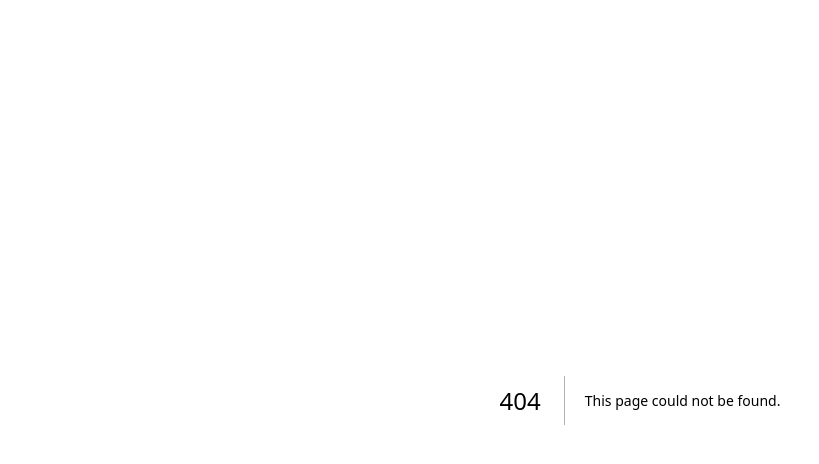
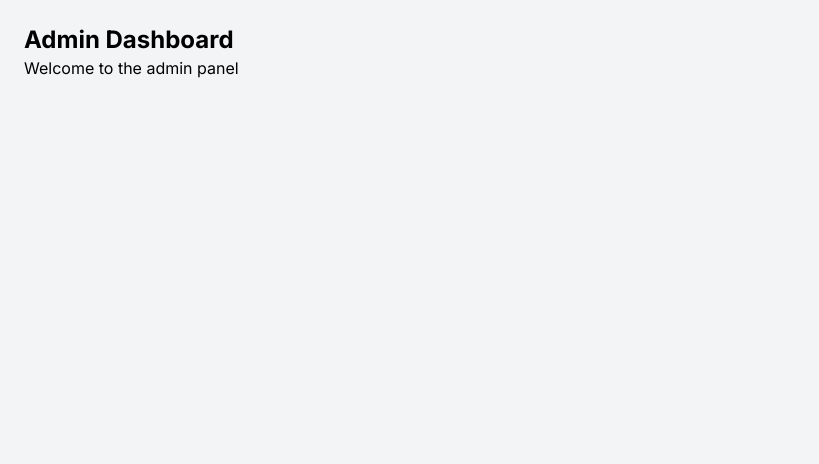
Before and after one commit to Johncvieri/Restaurant-AI-Application, a Next.js app: page /admin in a window 1280 px wide. Before the commit this address had no page. Shown: the top 464 px of the page, without its empty margins (0-819 px from the left). Built offline with nearby package versions, Linux system fonts and the light colour scheme; sample sign-in values are in the browser's storage.

Commit message:
page.tsx

```diff
--- /dev/null
+++ b/src/app/admin/page.tsx
@@ -0,0 +1,23 @@
+'use client'
+
+import { useEffect } from 'react'
+import { useRouter } from 'next/navigation'
+
+export default function AdminPage() {
+  const router = useRouter()
+
+  useEffect(() => {
+    // Check if user is authenticated
+    const isAuthenticated = localStorage.getItem('admin-authenticated')
+    if (!isAuthenticated) {
+      router.push('/admin/login')
+    }
+  }, [router])
+
+  return (
+    <div className="p-6">
+      <h1 className="text-2xl font-bold">Admin Dashboard</h1>
+      <p>Welcome to the admin panel</p>
+    </div>
+  )
+}
```
